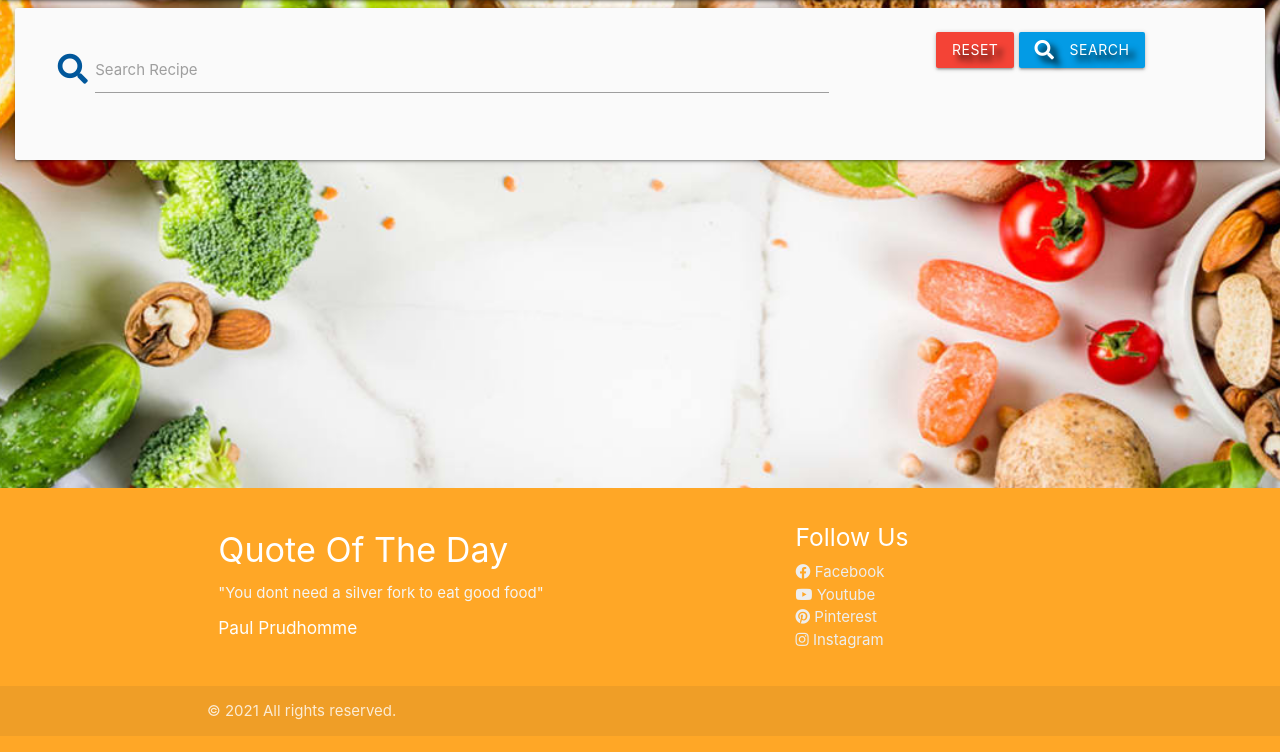
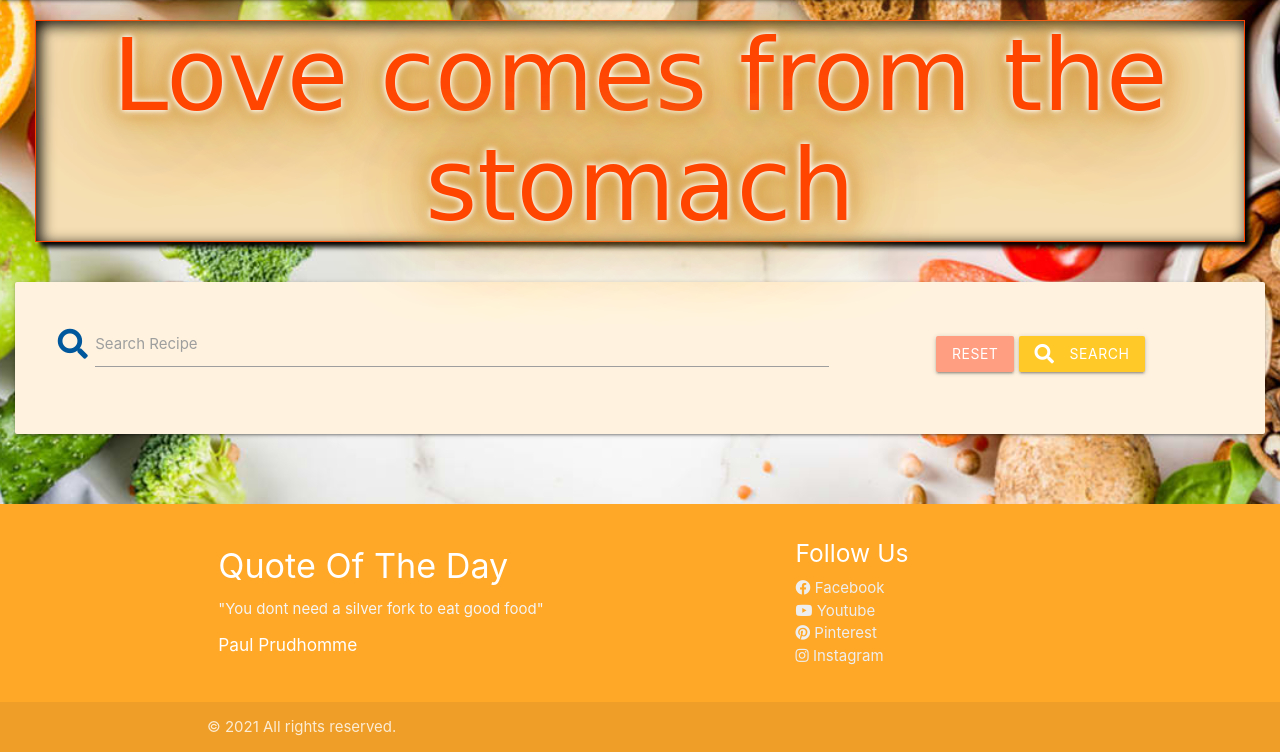
Before and after one commit to kristi0403/the_taste, a Python web app: template templates/recipes.html in a window 1280 px wide. Shown: the part 64-816 px from the top of the page. Run offline with Jinja, Linux system fonts and the light colour scheme; the template is opened without the code that fills it, so the values that code supplies are empty; some libraries are stand-ins or nearby versions.

Commit message:
added box shadows and text shadow to title elements

```diff
--- a/static/css/style.css
+++ b/static/css/style.css
@@ -74,11 +74,16 @@ padding-top: 1.4rem;
 .profile_title{
     font-family: 'Dancing Script', cursive;
     color: orange;
+    background-color: wheat;
+    box-shadow: 5px 5px 5px 0px #000000, inset 4px 4px 15px 0px #000000, 5px 5px 15px 5px rgba(255, 139, 253, 0);
+	text-shadow: #fff 0px 0px 5px, #fff 0px 0px 10px, #fff 0px 0px 105px, #cb8211 0px 0px 20px, #cb8211 0px 0px 30px, #cb8211 0px 0px 90px, #cb8211 0px 0px 100px, #cb8211 0px 0px 105px;
 }
 
 .profile_name{
     font-family: 'Dancing Script', cursive;
     color: orange;
+
+
 }
 
 @media (min-width:1000px){
@@ -91,4 +96,30 @@ padding-top: 1.4rem;
 .flash_messages{
  width: 50%;
 }
+.main_title{
+    font-family: 'Gloria Hallelujah', cursive;
+    font-size: 100px;
 }
+}
+
+.search_bar{
+    margin-bottom: 50px;
+
+}
+
+.action_button{
+        position: relative;
+    top: 30px;
+}
+
+
+.main_title{
+	font-family: 'Gloria Hallelujah', cursive;
+	border: 1px solid;
+    margin: 20px;
+    color: orangered;
+    background-color: wheat;
+	text-align: center;
+	box-shadow: 5px 5px 5px 0px #000000, inset 4px 4px 15px 0px #000000, 5px 5px 15px 5px rgba(255, 139, 253, 0);
+	text-shadow: #fff 0px 0px 5px, #fff 0px 0px 10px, #fff 0px 0px 105px, #cb8211 0px 0px 20px, #cb8211 0px 0px 30px, #cb8211 0px 0px 90px, #cb8211 0px 0px 100px, #cb8211 0px 0px 105px;
+}
--- a/templates/profile.html
+++ b/templates/profile.html
@@ -14,9 +14,7 @@
 
 </div>
 <div class="row center-align">
-    <div class="card-panel #ffe0b2 orange lighten-4">
     <h2 class="profile_title">Recipes made by me</h2>
-    </div>
 </div>
 <div class="row">
     {% for recipe in my_recipes %}
--- a/templates/recipes.html
+++ b/templates/recipes.html
@@ -1,6 +1,9 @@
 {% extends "base.html" %}
 {% block content %}
- <div class="row card-panel grey lighten-5">
+<div class="row center-align">
+    <h3 class="main_title">Love comes from the stomach</h3>
+</div>
+<div class="row search_bar card-panel #fff3e0 orange lighten-5">
     <form action="{{ url_for('search') }}" method="post" class="col s12">
         <div class="row valign-wrapper center-align">
             <div class="input-field col s12 m8">
@@ -8,9 +11,9 @@
                 <input type="text" name="query" id="query" minlength="3" class="validate" required>
                 <label for="query">Search Recipe</label>
             </div>
-                <div class="col s12 m4">
-                    <a href="{{ url_for('get_recipes') }}" class="red btn text-shadow">Reset</a>
-                    <button type="submit" class="light-blue darken-1 btn text-shadow">
+            <div class="col s12 m4 l4 action_button">
+                <a href="{{ url_for('get_recipes') }}" class="#ff9e80 deep-orange accent-1 btn">Reset</a>
+                <button type="submit" class="#ffca28 amber lighten-1 btn">
                     <i class="fas fa-search left"></i> Search
                 </button>
             </div>
@@ -42,10 +45,13 @@
                     </div>
                 </div>
                 <div class="card-action center-align">
-                    <a class="waves-effect waves-light btn modal-trigger #ff9e80 deep-orange accent-1" href="{{ url_for('view_recipe', recipe_id=recipe._id )}}">View</a>
+                    <a class="waves-effect waves-light btn modal-trigger #ff9e80 deep-orange accent-1"
+                        href="{{ url_for('view_recipe', recipe_id=recipe._id )}}">View</a>
                     {% if session.user|lower == recipe.created_by|lower %}
-                    <a href="{{ url_for('edit_recipe', recipe_id=recipe._id) }}" class="btn-small #ff9e80 deep-orange accent-1">Edit</a>
-                    <a href="{{ url_for('delete_recipe', recipe_id=recipe._id) }}" class="btn-small #ff9e80 deep-orange accent-1">Delete</a>
+                    <a href="{{ url_for('edit_recipe', recipe_id=recipe._id) }}"
+                        class="btn-small #ff9e80 deep-orange accent-1">Edit</a>
+                    <a href="{{ url_for('delete_recipe', recipe_id=recipe._id) }}"
+                        class="btn-small #ff9e80 deep-orange accent-1">Delete</a>
                     {% endif %}
                 </div>
             </div>
```
Lines whose indentation alone changed are shown as unchanged.
